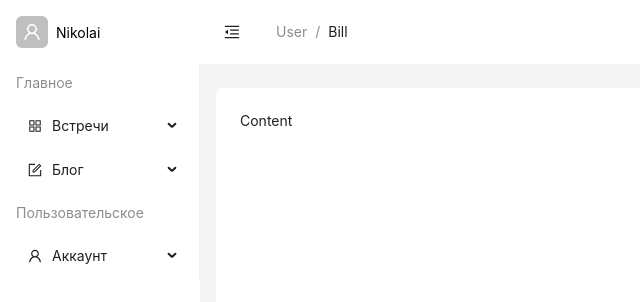
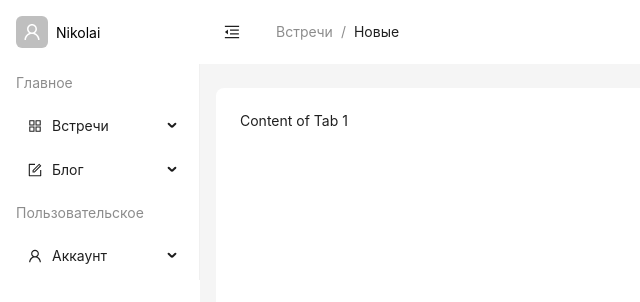
Before and after one commit to Yessirskiy/React-front, a React (Vite) app: page / in a window 1280 px wide. Shown: the top 302 px of the page, without its empty margins (0-640 px from the left). Built offline with nearby package versions, Linux system fonts and the light colour scheme.

Commit message:
getBreadcrump items auto

```diff
--- a/src/App.jsx
+++ b/src/App.jsx
@@ -2,13 +2,11 @@ import React, { useState } from 'react';
 import {
   MenuFoldOutlined,
   MenuUnfoldOutlined,
-  UploadOutlined,
   UserOutlined,
-  VideoCameraOutlined,
   AppstoreOutlined,
   FormOutlined,
 } from '@ant-design/icons';
-import { Avatar, Button, Layout, Menu, theme, Flex, Breadcrumb } from 'antd';
+import { Avatar, Button, Layout, Menu, theme, Breadcrumb } from 'antd';
 
 const { Header, Sider, Content } = Layout;
 const App = () => {
@@ -18,26 +16,7 @@ const App = () => {
     token: { colorBgContainer, borderRadiusLG },
   } = theme.useToken();
 
-  return (
-    <Layout className='h-screen'>
-      <Sider trigger={null} collapsible collapsed={collapsed} theme='light'>
-
-        <div className="demo-logo-vertical flex items-center gap-2" collapsible collapsed={collapsed}
-        style={{
-          height: '32px',
-          margin: '16px',
-          background: 'rgba(255,255,255,.2)',
-          borderRadius: borderRadiusLG,
-        }}>
-          <Avatar shape="square" icon={<UserOutlined />} />
-          Nikolai
-        </div>
-        <Menu
-          theme="light"
-          mode="inline"
-          defaultSelectedKeys={['1']}
-          style={{ margin: 0 }}
-          items={[
+  const menuItems = [
     {
       key: 'general',
       label: 'Главное',
@@ -77,15 +56,71 @@ const App = () => {
           label: 'Аккаунт',
           icon: <UserOutlined />,
           children: [
-                    { key: 'settings_profile', label: 'Профиль' },
-                    { key: 'settings_balance', label: 'Баланс' },
-                    { key: 'settings_settings', label: 'Настройки' },
-                    { key: 'settings_help', label: 'Помощь' },
+            { key: 'user_profile', label: 'Профиль' },
+            { key: 'user_balance', label: 'Баланс' },
+            { key: 'user_settings', label: 'Настройки' },
+            { key: 'user_help', label: 'Помощь' },
           ]
         },
       ],
     },
-          ]}
+  ]
+  const getBreadcumpItems = () => {
+    let navs = selectedNav.split("_");
+    for (let group of menuItems){
+      for (let subgroup of group.children){
+        if (subgroup.key === navs[0]){
+          for (let groupelem of subgroup.children) {
+            console.log(selectedNav, navs[1])
+            if (selectedNav === groupelem.key) {
+              return [{title: subgroup.label}, {title: groupelem.label}];
+            }
+          }
+        }
+      }
+    }
+    return [];
+  }
+
+
+  const onMenuClick = (e) => {
+    setSelectedNav(e.key);
+  };
+  const renderContent = () => {
+    switch (selectedNav) {
+      case 'meetings_new':
+        return <Tab1 />;
+      case 'meetings_schedule':
+        return <Tab2 />;
+      case 'meetings_attended':
+        return <Tab3 />;
+      default:
+        return <Tab1 />;
+    }
+  };
+
+
+  return (
+    <Layout className='h-screen'>
+      <Sider trigger={null} collapsible collapsed={collapsed} theme='light'>
+
+        <div className="demo-logo-vertical flex items-center gap-2" collapsible collapsed={collapsed}
+        style={{
+          height: '32px',
+          margin: '16px',
+          background: 'rgba(255,255,255,.2)',
+          borderRadius: borderRadiusLG,
+        }}>
+          <Avatar shape="square" icon={<UserOutlined />} />
+          Nikolai
+        </div>
+        <Menu
+          theme="light"
+          mode="inline"
+          onClick={onMenuClick}
+          defaultSelectedKeys={['1']}
+          style={{ margin: 0 }}
+          items={menuItems}
         />
       </Sider>
       <Layout>
@@ -106,9 +141,7 @@ const App = () => {
               height: 64,
             }}
           />
-          <Breadcrumb>
-            <Breadcrumb.Item>User</Breadcrumb.Item>
-            <Breadcrumb.Item>Bill</Breadcrumb.Item>
+          <Breadcrumb items={getBreadcumpItems()}>
           </Breadcrumb>
         </Header>
         <Content
@@ -120,10 +153,15 @@ const App = () => {
             borderRadius: borderRadiusLG,
           }}
         >
-          Content
+          {renderContent()}
         </Content>
       </Layout>
     </Layout>
   );
 };
+
+const Tab1 = () => <div>Content of Tab 1</div>;
+const Tab2 = () => <div>Content of Tab 2</div>;
+const Tab3 = () => <div>Content of Tab 3</div>;
+
 export default App;
```
Lines whose indentation alone changed are shown as unchanged.
